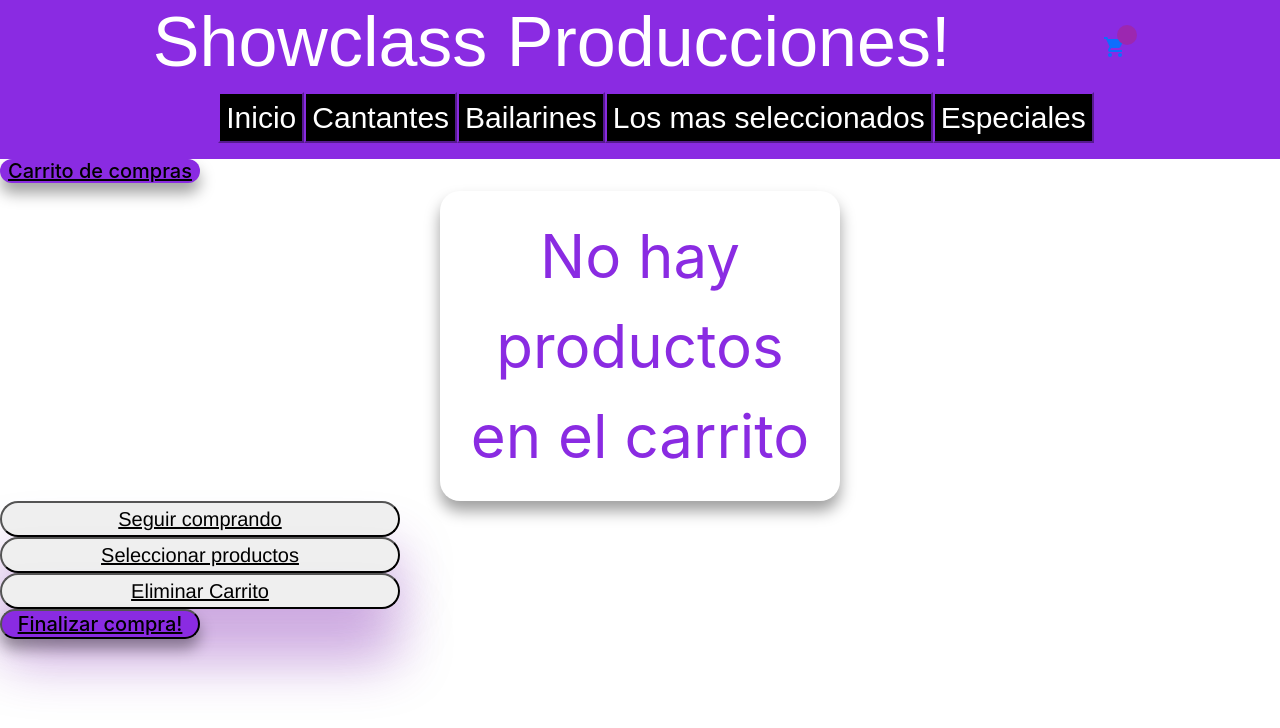
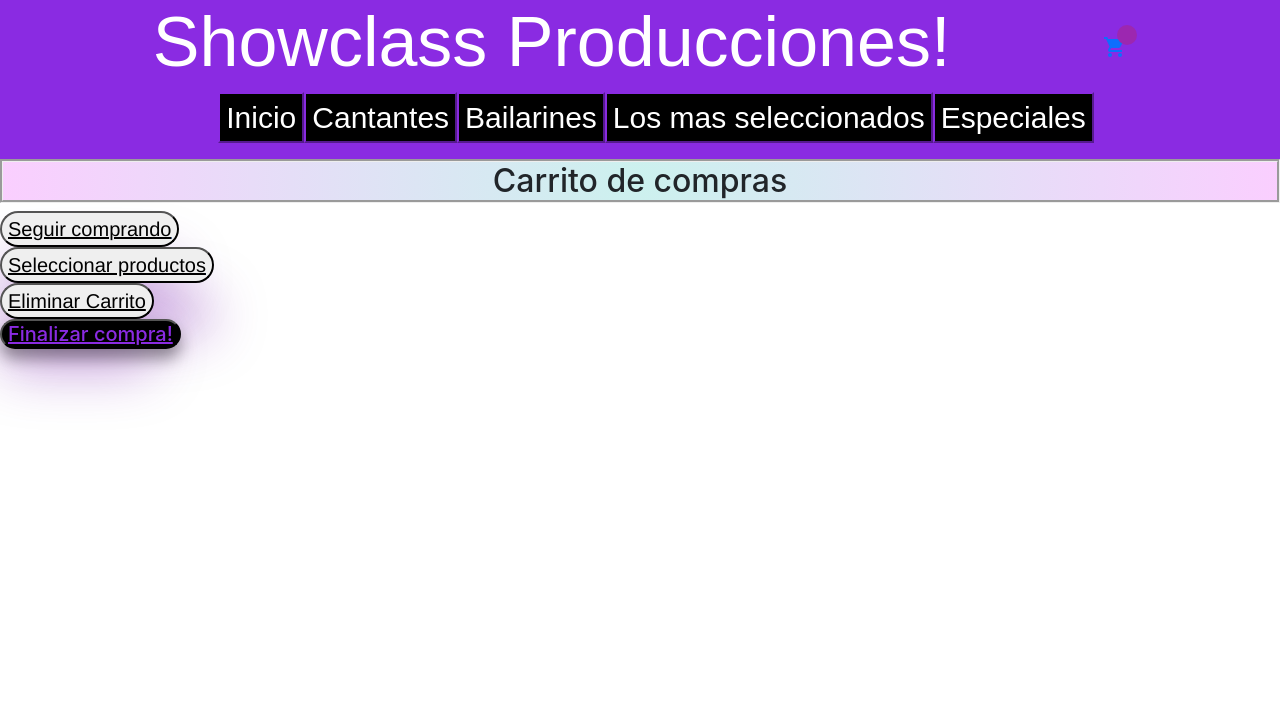
Before and after one commit to Micaela-12/Showclass-react, a React (Create React App) app: page /Cart in a window 1280 px wide. Shown: the top 728 px of the page. Built offline with nearby package versions, Linux system fonts and the light colour scheme; the HTML template or start-up script is replaced by a standard one.

Commit message:
proyecto final

```diff
--- a/src/components/Cart.js
+++ b/src/components/Cart.js
@@ -3,7 +3,6 @@ import { CartContext } from './CartContext'
 import { Link } from "react-router-dom"
 import { collection, serverTimestamp, setDoc, doc, updateDoc, increment } from "firebase/firestore"
 import { db } from "../utils/firebaseConfig"
-
 
 
 const Cart = () => {
@@ -49,8 +48,7 @@ const Cart = () => {
     <>
       <div>
         <div>
-          <h2 className="h3">Carrito de compras</h2>
-          <div className="carrito">No hay productos en el carrito</div>
+          <h2 className="detail">Carrito de compras</h2>
           <div>
                   <Link to="/"><button className="greating" >Seguir comprando</button></Link>
                 </div>
@@ -63,15 +61,15 @@ const Cart = () => {
             <div>
               <div>
               </div>
-              <div >
+              <div className="detail" >
                 <h5 className="productos_titulo">{item.title}</h5>
                 <p className="productos">{item.duration}</p>
                 <p className="productos">Valor: ${item.price}</p>
 
                 <p className="productos_titulo">cantidad: {item.quantity}</p>
-                <p className="productos">valor total: ${item.price * item.quantity}</p>
-                <button href="#" className="greating" onClick={() => test.removeProduct(item.id)}>Eliminar producto</button>
+                <p className="productos">Total: ${item.price * item.quantity}</p>
               </div>
+              <button href="#" className="greating" onClick={() => test.removeProduct(item.id)}>Eliminar producto</button>
             </div>
 
           ))
@@ -82,7 +80,7 @@ const Cart = () => {
               ? <>
 
                 <div className="col ">
-                  <h5 className="productos_titulo">Total: ${test.totalPrice()}</h5>
+                  <h5 className="productos_titulo">Total de los productos: ${test.totalPrice()}</h5>
                 </div>
               </>
               : <div>
@@ -93,7 +91,7 @@ const Cart = () => {
         </div>
       </div>
       <div>
-        <button href="#" className="greating" onClick={() => test.clearCart()}>Eliminar Carrito</button>
+        <button className="greating" onClick={() => test.clearCart()}>Eliminar Carrito</button>
       </div>
       <button className="h3" onClick={createOrder}>Finalizar compra!</button>
     </>
--- a/src/components/Item.js
+++ b/src/components/Item.js
@@ -7,13 +7,13 @@ const Item = ({ product }) => {
     const onAdd = (param) => {console.log(`la cantidad comprada es ${param}` )}
 
     return (
-        <div>
+        <table className='caja'>
             <h3 className='h3'>Producto:</h3>
             <div className='productos_titulo'>{product.title}</div>
             <div className='productos'>{product.price}</div>
             <div className='productos'>{product.duration}</div>
             <div><Link className='header__boton' to={`/item/${product.id}`}>Ver en detalle</Link></div>
-</div>
+</table>
     )
 }
 
--- a/src/components/ItemDetail.js
+++ b/src/components/ItemDetail.js
@@ -24,12 +24,12 @@ const ItemDetail =({item})=>{
     <div>
         <div>
         </div>
-            <div>
+            <div className="detail">
             <h1 className="productos_titulo">{item.title}</h1>
             <h2 className="productos">{item.duration}</h2>
             <p className="productos">{item.price}</p>
-            <div>
-                {itemCount ===0
+            <div className="detail">
+                {itemCount === 0
                 ?<ItemCount stock={item.stock} initial={0} onAdd={onAdd}/>
                 :<Link to='/Cart'><button className="greating">Continuar al carrito</button></Link>
             }
--- a/src/containers/ItemListContainer.js
+++ b/src/containers/ItemListContainer.js
@@ -31,7 +31,6 @@ const ItemLisContainer = () => {
     return (
         <>
             <ItemList items={data} />
-            <ItemCount initial={1} stock={5} onAdd={onAdd} />
         </>
     );
 }
--- a/src/data/products.js
+++ b/src/data/products.js
@@ -1,4 +1,5 @@
 import React from 'react'
+
 
 
 const products = [
@@ -8,7 +9,8 @@ const products = [
         price: 20000,
         duration: "45 minutos de duracion",
         categoryId: 1,
-        stock:19
+        stock:19,
+
     },
     {
         id:2,
--- a/src/index.css
+++ b/src/index.css
@@ -68,6 +68,7 @@ header {
   font-size: 15px;
   border-color: black;
   justify-content: center;
+  align-items: center;
 }
 .carrito {
   color: blueviolet;
@@ -99,10 +100,8 @@ header {
 
 .productos {
   color: blueviolet;
-  margin: 0 auto;
   background: var(--card-color);
   color:blueviolet;
-  width: 400px;
   padding: 20px;
   box-shadow: 0px 10px 15px rgba(0, 0, 0, 0.377);
   border-radius: 20px;
@@ -127,10 +126,11 @@ header {
   box-shadow: 0px 10px 15px rgba(0, 0, 0, 0.377);
   border-radius: 20px;
   font-size: 20px;
-  width: 200px;
   text-align: center;
-  background-color: blueviolet;
-  color: black;
+  background-color: black;
+  color: blueviolet;
+  display: grid;
+  place-content: center;
 }
 .greating {
   text-decoration: underline;
@@ -139,10 +139,8 @@ header {
   box-shadow: 0px 50px 55px rgba(108, 5, 168, 0.377);
   border-radius:20px;
   font-size: 20px;
-  justify-content: space-evenly;
-  flex-wrap: wrap;
-  display:inline-block;
-  width: 400px;
+  display: grid;
+  align-items: center;
 }
 .ItemDetailContainer {
   background-color: black;
@@ -167,3 +165,22 @@ header {
   justify-content: space-evenly;
 
 }
+
+.caja{
+  background: rgb(34,195,182);
+background: radial-gradient(circle, rgba(34,195,182,0.23012955182072825) 0%, rgba(233,45,253,0.23012955182072825) 100%);
+float: left;
+border-style: groove;
+display: grid;
+place-content: center;
+}
+ .detail {
+  background: rgb(34,195,182);
+  background: radial-gradient(circle, rgba(34,195,182,0.23012955182072825) 0%, rgba(233,45,253,0.23012955182072825) 100%);
+  float:inherit;
+  border-style: groove;
+  place-content: center;
+  justify-content: center;
+  display: grid;
+  align-items: center;
+ }
```
